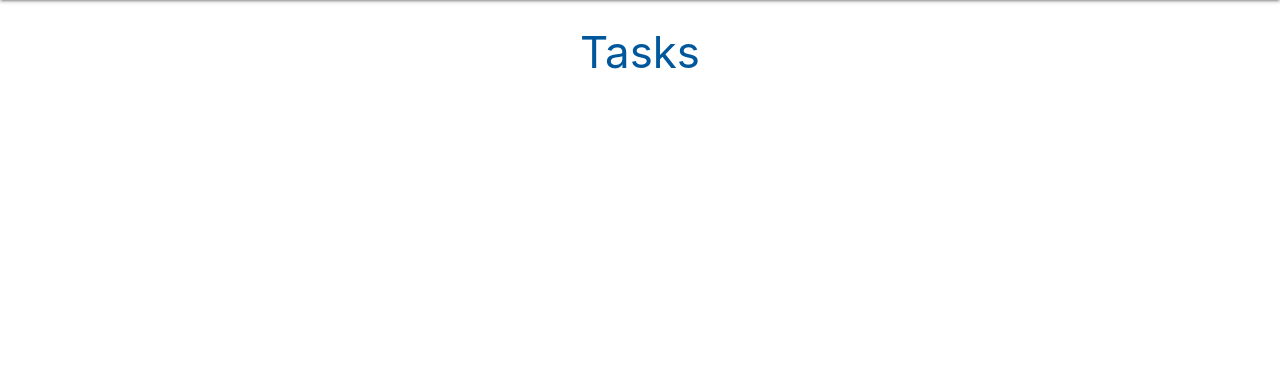
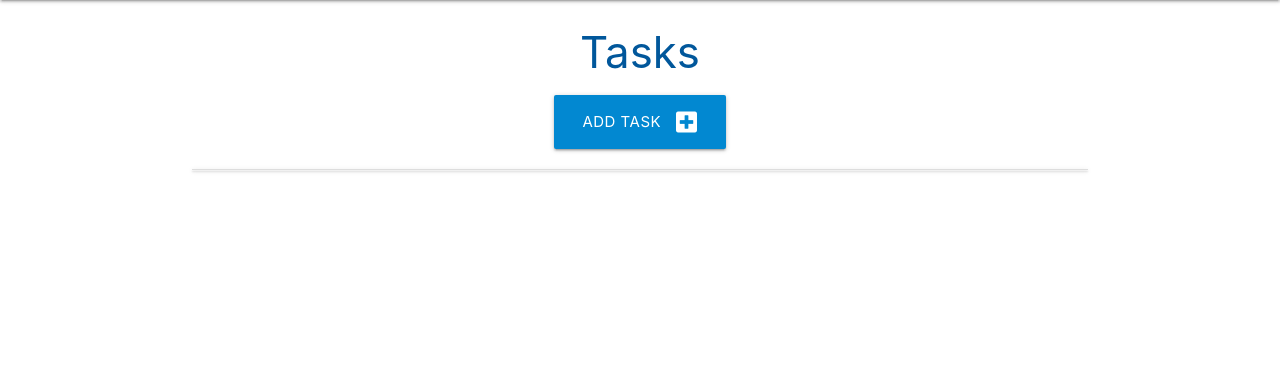
Before and after one commit to Blaize-Egelhof/Task-Manager, a Flask app: page / in a window 1280 px wide. Shown: the part 64-436 px from the top of the page. Run offline with Flask 3, Linux system fonts and the light colour scheme; data that the repository does not hold is empty.

Commit message:
feat! added task drop-down to task.html

```diff
--- a/taskmanager/routes.py
+++ b/taskmanager/routes.py
@@ -5,7 +5,8 @@ from taskmanager.models import Category, Task
 
 @app.route("/")
 def home():
-    return render_template("tasks.html")
+    tasks = list(Task.query.order_by(Task.id).all())
+    return render_template("tasks.html", tasks=tasks)
 
 @app.route("/categories")
 def categories():
--- a/taskmanager/static/js/script.js
+++ b/taskmanager/static/js/script.js
@@ -1,5 +1,3 @@
-console.log("Connected")
-
 document.addEventListener("DOMContentLoaded", function() {
   // sidenav initialization
   let sidenav = document.querySelectorAll(".sidenav");
@@ -15,4 +13,8 @@ document.addEventListener("DOMContentLoaded", function() {
   // select initialization
   let selects = document.querySelectorAll("select");
   M.FormSelect.init(selects);
+
+  // collapsible initializataion
+  let collapsibles = document.querySelectorAll(".collapsible");
+  M.Collapsible.init(collapsibles);
 });
--- a/taskmanager/templates/tasks.html
+++ b/taskmanager/templates/tasks.html
@@ -1,5 +1,32 @@
 {% extends "base.html" %}
 {% block content %}
 
-<h3 class ="light-blue-text text-darken-4 center-align">Tasks</h3>
+<h3 class="light-blue-text text-darken-4 center-align">Tasks</h3>
+
+<div class="row">
+    <div class="col s12 center-align">
+        <a href="{{ url_for('add_task') }}" class="btn-large light-blue darken-2">
+            Add Task <i class="fas fa-plus-square right"></i>
+        </a>
+    </div>
+</div>
+
+<ul class="collapsible">
+    {% for task in tasks|sort(attribute="due_date") %}
+    <li>
+        <div class="collapsible-header white-text light-blue darken-4">
+            <i class="fas fa-caret-down"></i>
+            <strong>{{ task.task_name }}</strong> : {{ task.due_date.strftime("%d %B, %Y") }}
+            {% if task.is_urgent == True %}
+                <i class="fas fa-exclamation-circle light-blue-text text-lighten-2"></i>
+            {% endif %}
+        </div>
+        <div class="collapsible-body">
+            <strong>{{ task.category }}</strong>
+            <p>{{ task.task_description }}</p>
+        </div>
+    </li>
+    {% endfor %}
+</ul>
+
 {% endblock %}
```
Also changed, not shown: README.md.
